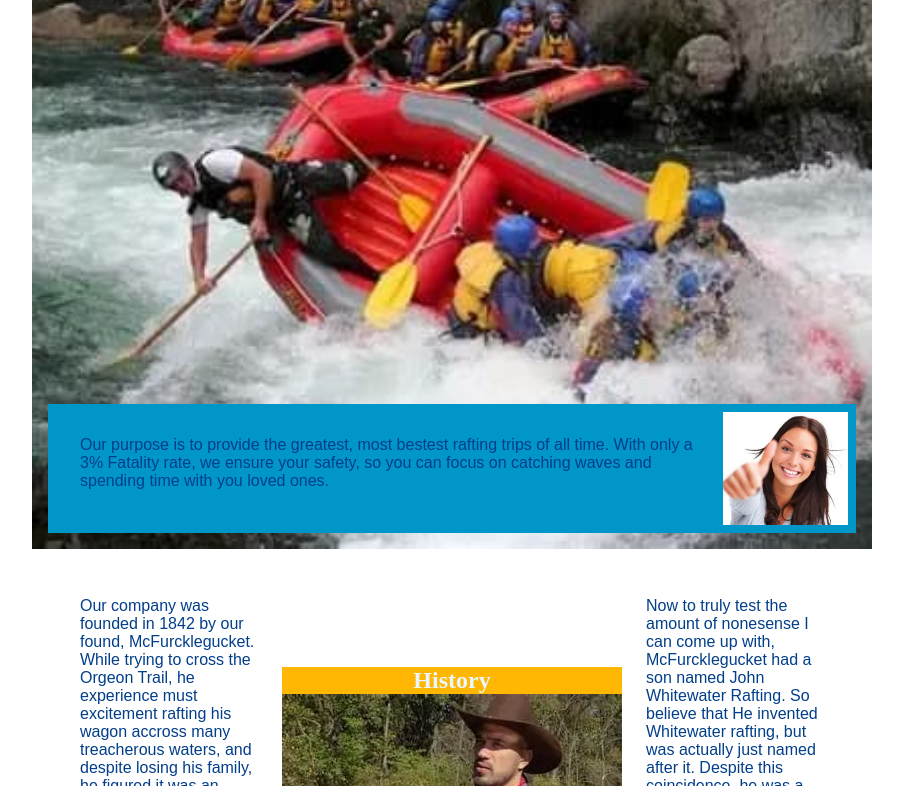
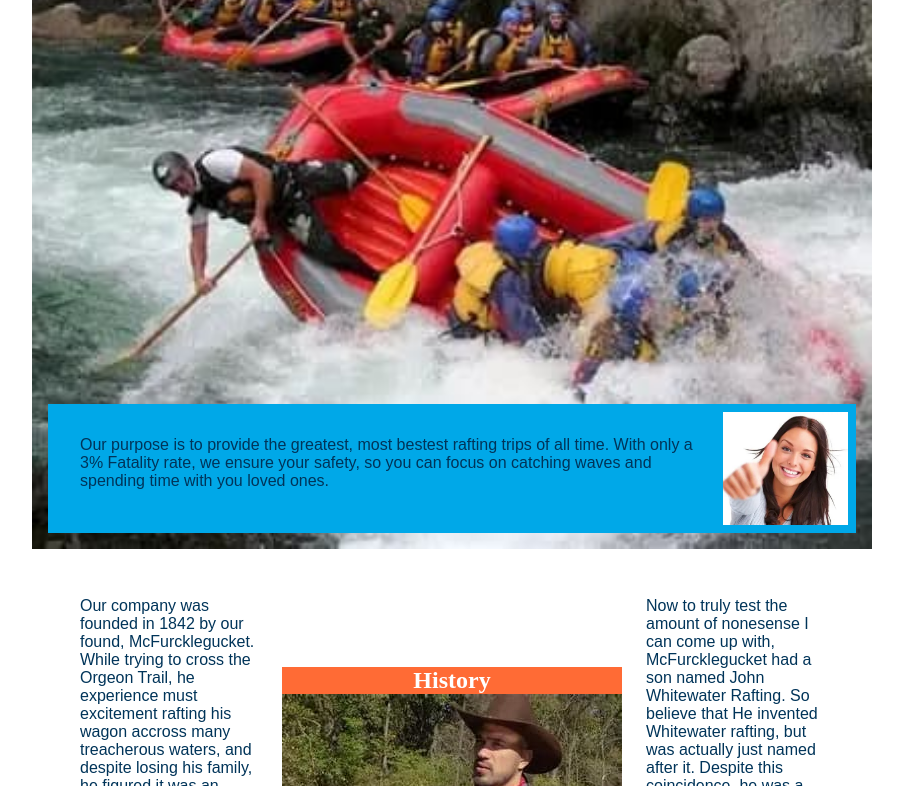
Before and after one commit to Zombievex/wdd130, a plain HTML site: page wwr/about.html in a window 1280 px wide. Shown: the part 241-1027 px from the top of the page, without its empty margins (188-1091 px from the left). Drawn offline with Linux system fonts and the light colour scheme.

Commit message:
color fix

```diff
--- a/wwr/styles/rafting.css
+++ b/wwr/styles/rafting.css
@@ -1,8 +1,8 @@
 :root {
-    --first-color: #EAF7FF;
-    --second-color: #0096C7;
-    --accent1-color: #023E8A;
-    --accent2-color: #FFB703;
+    --first-color: #FFFFFF;
+    --second-color: #00A8E8;
+    --accent1-color: #003459;
+    --accent2-color: #FF6B35;
     --heading-font: "Times New Roman", "georgia", serif;
     --body-font: Arial, Helvetica, sans-serif;
 }
```
